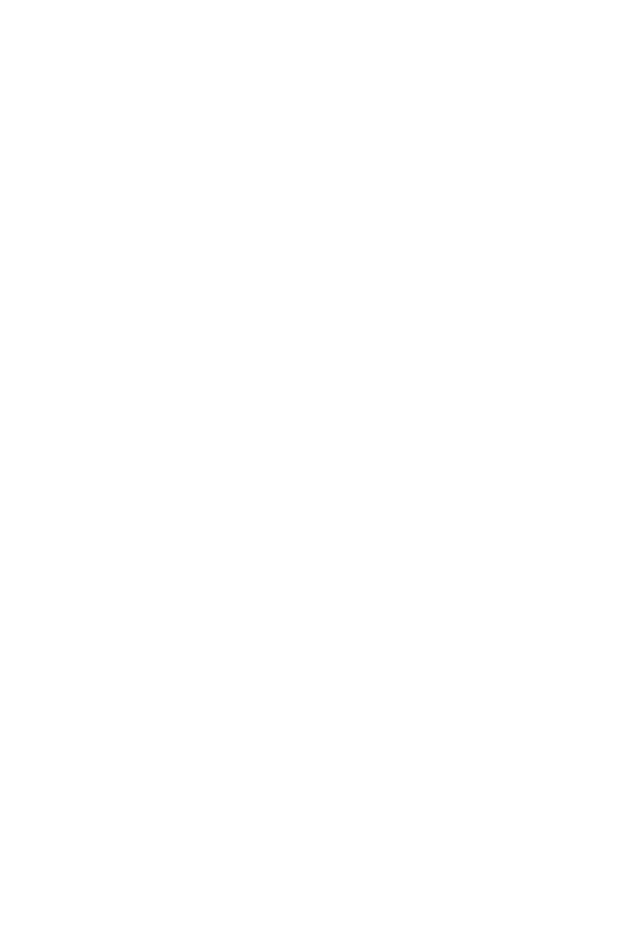
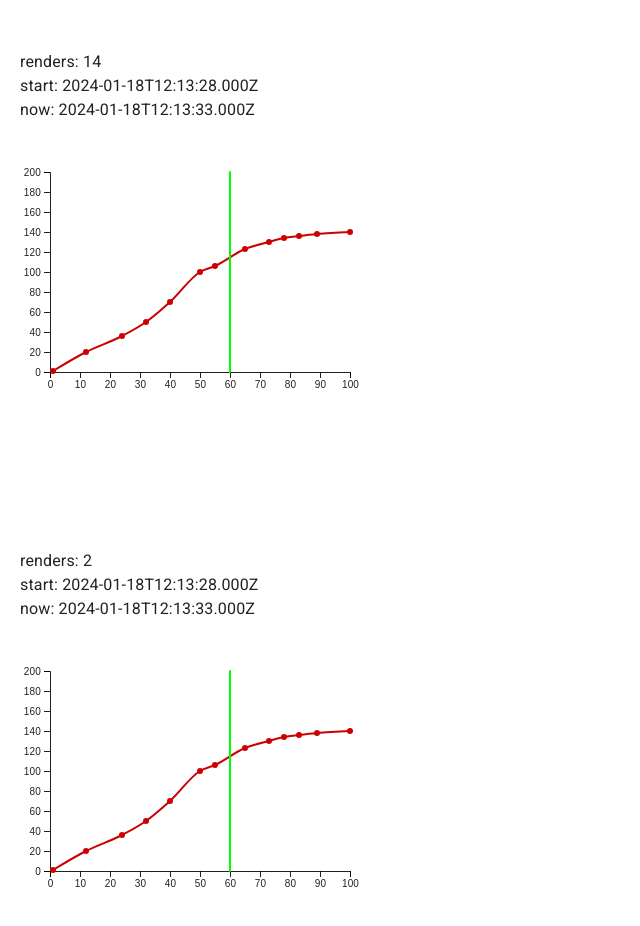
Before and after one commit to OrdinaSimke/react-recharts-training, a React (Create React App) app: page / in a window 1280 px wide. Shown: the part 1660-2586 px from the top of the page, without its empty margins (0-640 px from the left). Before the commit the page ends 1690 px from the top, so only its background shows below. Built offline with nearby package versions, Linux system fonts and the light colour scheme; no server answers.

Commit message:
d3 correct vs wrong implementation

```diff
--- a/public/index.html
+++ b/public/index.html
@@ -1,6 +1,14 @@
 <!DOCTYPE html>
+
 <html lang="en">
+
   <head>
+    <script>
+      var renders = 0;
+      var renders2 = 0;
+      var timeStart = new Date().toISOString();
+      var timeStart2 = new Date().toISOString();
+    </script>
     <meta charset="utf-8" />
     <link rel="icon" href="%PUBLIC_URL%/favicon.ico" />
     <meta name="viewport" content="width=device-width, initial-scale=1" />
--- /dev/null
+++ b/src/components/D3ExampleCorrect/D3AppCorrect.jsx
@@ -0,0 +1,58 @@
+import React, { useState, useEffect, useMemo, useRef } from 'react';
+import LineChart from './D3Line/D3Line';
+
+const data = [
+  [1, 1],
+  [12, 20],
+  [24, 36],
+  [32, 50],
+  [40, 70],
+  [50, 100],
+  [55, 106],
+  [65, 123],
+  [73, 130],
+  [78, 134],
+  [83, 136],
+  [89, 138],
+  [100, 140],
+];
+
+export default function App() {
+  const [marker, setMarker] = useState(10);
+  const chartRef = useRef();
+
+  useEffect(() => {
+    chartRef.current.setMarker(marker);
+  }, [marker]);
+
+  useEffect(() => {
+    const intervalId = setInterval(() => {
+      setMarker((prevMarker) => (prevMarker + 10 > 100 ? 10 : prevMarker + 10));
+    }, 1000);
+
+    return () => {
+      clearInterval(intervalId);
+    };
+  }, []);
+
+  const currentTime = new Date().toISOString();
+
+  const chart = useMemo(() => {
+    return <LineChart ref={chartRef} data={data} width={500} height={400} />;
+  }, [data]);
+
+  /* global renders2:writable, timeStart2:writable */
+
+  return (
+    <div id="root-container">
+      <div style={{ marginTop: 20, marginLeft: 20 }}>
+        renders: {renders2}
+        <br />
+        start: {timeStart2}
+        <br />
+        now: {currentTime}
+      </div>
+      {chart}
+    </div>
+  );
+}
--- /dev/null
+++ b/src/components/D3ExampleCorrect/D3Line/D3Line.jsx
@@ -0,0 +1,109 @@
+import React, {
+  useEffect,
+  forwardRef,
+  useImperativeHandle,
+  useRef,
+  useState,
+} from 'react';
+import * as d3 from 'd3';
+
+const transform = 'translate(50,50)';
+
+const LineChart = forwardRef(({ data, width, height }, ref) => {
+  const svgRef = useRef();
+  let svg;
+  let xScale;
+
+  useImperativeHandle(ref, () => ({
+    setMarker: (value) => {
+      if (isNaN(value)) {
+        return;
+      }
+      svg.selectAll('.marker').remove();
+
+      svg
+        .append('svg:line')
+        .attr('transform', transform)
+        .attr('class', 'marker')
+        .attr('stroke', '#00ff00')
+        .attr('stroke-linejoin', 'round')
+        .attr('stroke-linecap', 'round')
+        .attr('stroke-width', 2)
+        .attr('x1', xScale(value))
+        .attr('y1', 200)
+        .attr('x2', xScale(value))
+        .attr('y2', 0);
+    },
+  }));
+
+  const renderSvg = () => {
+    const chartWidth = width - 200;
+    const chartHeight = height - 200;
+
+    svg = d3.select(svgRef.current);
+
+    svg.selectAll('*').remove();
+
+    xScale = d3.scaleLinear().domain([0, 100]).range([0, chartWidth]);
+    const yScale = d3.scaleLinear().domain([0, 200]).range([chartHeight, 0]);
+
+    const g = svg.append('g').attr('transform', transform);
+
+    g.append('g')
+      .attr('transform', 'translate(0,' + chartHeight + ')')
+      .call(d3.axisBottom(xScale));
+
+    g.append('g').call(d3.axisLeft(yScale));
+
+    svg
+      .append('g')
+      .selectAll('dot')
+      .data(data)
+      .enter()
+      .append('circle')
+      .attr('cx', function (d) {
+        return xScale(d[0]);
+      })
+      .attr('cy', function (d) {
+        return yScale(d[1]);
+      })
+      .attr('r', 3)
+      .attr('transform', transform)
+      .style('fill', '#CC0000');
+
+    const line = d3
+      .line()
+      .x(function (d) {
+        return xScale(d[0]);
+      })
+      .y(function (d) {
+        return yScale(d[1]);
+      })
+      .curve(d3.curveMonotoneX);
+
+    svg
+      .append('path')
+      .datum(data)
+      .attr('class', 'line')
+      .attr('transform', transform)
+      .attr('d', line)
+      .style('fill', 'none')
+      .style('stroke', '#CC0000')
+      .style('stroke-width', '2');
+  };
+
+  /* global renders2:writable */
+  renders2++;
+
+  useEffect(() => {
+    renderSvg();
+  }, [width, height, data]);
+
+  if (!width || !height || !data) {
+    return <></>;
+  }
+
+  return <svg ref={svgRef} width={width} height={height} />;
+});
+
+export default LineChart;
--- /dev/null
+++ b/src/components/D3ExampleWrong/D3App.jsx
@@ -0,0 +1,52 @@
+import React, { useState, useEffect } from 'react';
+import { D3Line } from './D3Line/D3Line';
+
+const data = [
+  [1, 1],
+  [12, 20],
+  [24, 36],
+  [32, 50],
+  [40, 70],
+  [50, 100],
+  [55, 106],
+  [65, 123],
+  [73, 130],
+  [78, 134],
+  [83, 136],
+  [89, 138],
+  [100, 140],
+];
+
+export const D3App = (props) => {
+  const [marker, setMarker] = useState(10);
+  const [timeStart, setTimeStart] = useState(null);
+
+  useEffect(() => {
+    setTimeStart(new Date().toISOString());
+
+    const intervalId = setInterval(() => {
+      setMarker((prevMarker) => (prevMarker + 10 > 100 ? 10 : prevMarker + 10));
+    }, 1000);
+
+    return () => {
+      clearInterval(intervalId);
+    };
+  }, []);
+
+  const currentTime = new Date().toISOString();
+
+  /* global renders:writable, timeStart:writable */
+
+  return (
+    <div id="root-container">
+      <div style={{ marginTop: 20, marginLeft: 20 }}>
+        renders: {renders}
+        <br />
+        start: {timeStart}
+        <br />
+        now: {currentTime}
+      </div>
+      <D3Line data={data} width={500} height={400} marker={marker} />
+    </div>
+  );
+};
--- /dev/null
+++ b/src/components/D3ExampleWrong/D3Line/D3Line.jsx
@@ -0,0 +1,91 @@
+import React, { useEffect, useRef } from 'react';
+import * as d3 from 'd3';
+
+const transform = 'translate(50,50)';
+
+export const D3Line = ({ data, width, height, marker }) => {
+  const svgRef = useRef();
+
+  const renderSvg = () => {
+    const chartWidth = width - 200;
+    const chartHeight = height - 200;
+
+    const svg = d3.select(svgRef.current);
+
+    svg.selectAll('*').remove();
+
+    const xScale = d3.scaleLinear().domain([0, 100]).range([0, chartWidth]);
+    const yScale = d3.scaleLinear().domain([0, 200]).range([chartHeight, 0]);
+
+    const g = svg.append('g').attr('transform', transform);
+
+    g.append('g')
+      .attr('transform', 'translate(0,' + chartHeight + ')')
+      .call(d3.axisBottom(xScale));
+
+    g.append('g').call(d3.axisLeft(yScale));
+
+    svg
+      .append('g')
+      .selectAll('dot')
+      .data(data)
+      .enter()
+      .append('circle')
+      .attr('cx', function (d) {
+        return xScale(d[0]);
+      })
+      .attr('cy', function (d) {
+        return yScale(d[1]);
+      })
+      .attr('r', 3)
+      .attr('transform', transform)
+      .style('fill', '#CC0000');
+
+    const line = d3
+      .line()
+      .x(function (d) {
+        return xScale(d[0]);
+      })
+      .y(function (d) {
+        return yScale(d[1]);
+      })
+      .curve(d3.curveMonotoneX);
+
+    svg
+      .append('path')
+      .datum(data)
+      .attr('class', 'line')
+      .attr('transform', transform)
+      .attr('d', line)
+      .style('fill', 'none')
+      .style('stroke', '#CC0000')
+      .style('stroke-width', '2');
+
+    if (marker) {
+      svg
+        .append('svg:line')
+        .attr('transform', transform)
+        .attr('stroke', '#00ff00')
+        .attr('stroke-linejoin', 'round')
+        .attr('stroke-linecap', 'round')
+        .attr('stroke-width', 2)
+        .attr('x1', xScale(marker))
+        .attr('y1', 200)
+        .attr('x2', xScale(marker))
+        .attr('y2', 0);
+    }
+  };
+
+  /* global renders:writable */
+  renders++;
+
+  useEffect(() => {
+    renderSvg();
+  }, [width, height, data, marker]);
+
+  if (!width || !height || !data) {
+    return <></>;
+  }
+
+  return <svg ref={svgRef} width={width} height={height} />;
+};
--- a/src/pages/Dashboard.jsx
+++ b/src/pages/Dashboard.jsx
@@ -14,6 +14,9 @@
 import { TopContent } from 'components/TopContent/TopContent';
 import { TopFilterBar } from 'components/TopFilterBar/TopFilterBar';
 import { BottomContent } from 'components/BottomContent/BorttomContent';
+import { D3App } from 'components/D3ExampleWrong/D3App';
+import D3AppCorrect from 'components/D3ExampleCorrect/D3AppCorrect';
+
 // import { Lines } from 'components/Lines/Lines';
 // import { lineData } from 'data/data';
 
@@ -40,8 +43,8 @@
   const container = useRef(null);
 
   // Drawer
-  const [mobileOpen, setMobileOpen] = React.useState(false);
-  const [isClosing, setIsClosing] = React.useState(false);
+  const [mobileOpen, setMobileOpen] = useState(false);
+  const [isClosing, setIsClosing] = useState(false);
 
   const handleDrawerClose = () => {
     setIsClosing(true);
@@ -223,6 +226,8 @@
       </Box>
 
       <BottomContent />
+      <D3App />
+      <D3AppCorrect />
     </>
   );
 };
```
